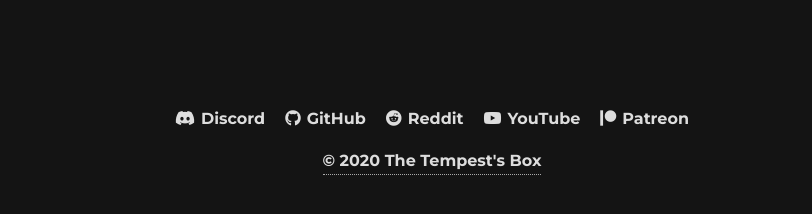
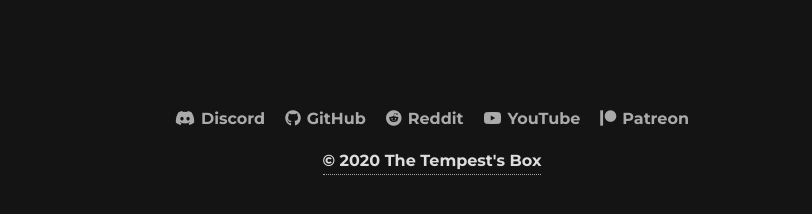
Before and after one commit to tempestsbox/tempestsbox.github.io, a Jekyll site: the page built from index.html, in a window 1280 px wide. Shown: the part 680-894 px from the top of the page, without its empty margins (208-1020 px from the left). Built offline with Jekyll 4.4.1, drawn with Linux system fonts in a browser that asks for light colours; nearby versions of some CDN libraries; comment, search, counter and statistics services are not loaded.

Commit message:
Add hover events for footer social links

```diff
--- a/assets/css/global.css
+++ b/assets/css/global.css
@@ -334,6 +334,9 @@
     display: inline-flex;
     justify-content: center;
 }
+a.social-title:not(:hover) {
+    opacity: 75%;
+}
 body,html {
     margin: 0;
     padding: 0;
@@ -490,7 +493,6 @@
 input::placeholder {
     color: white;
 }
-input::value
 input:focus::placeholder {
     color: transparent;
 }
```
